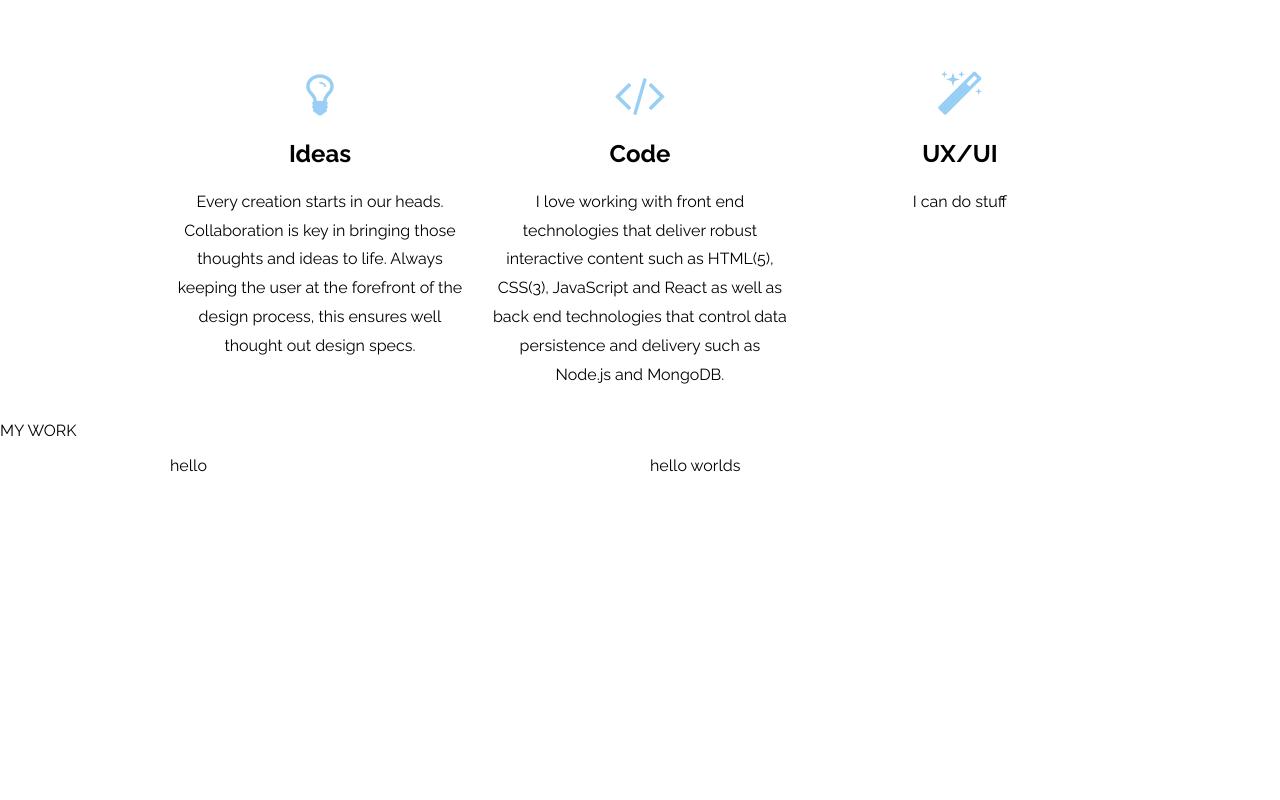
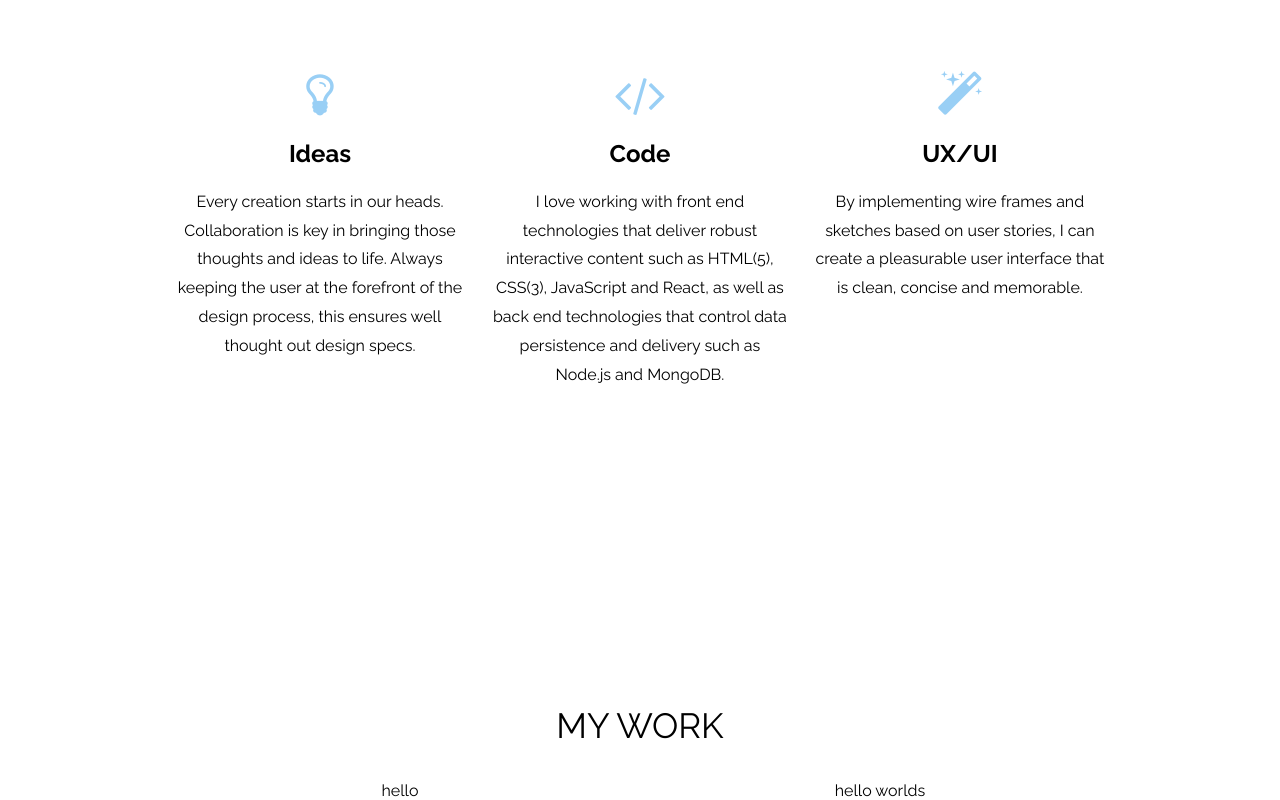
Before and after one commit to allen30331/allen30331.github.io, a plain HTML site: page index.html in a window 1280 px wide. Shown: the part 963-1763 px from the top of the page. Before the commit the page ends 1438 px from the top, so only its background shows below. Drawn offline with Linux system fonts and the light colour scheme; a web font is replaced by a local one.

Commit message:
added my work section

```diff
--- a/assets/css/main.css
+++ b/assets/css/main.css
@@ -49,7 +49,7 @@ ul.nav {
 
 
 /*skills section*/
-.skills-container {
+.skills-container, .my-work-container {
 	text-align: center;
 }
 
@@ -57,7 +57,7 @@ ul.nav {
 	line-height: 1.8;
 }
 
-.skills {
+.skills, .my-work {
     font-size: 35px;
     margin-top: 300px;
 }
--- a/index.html
+++ b/index.html
@@ -47,19 +47,19 @@
 			<div class="col-4">
 				<i class="fa fa-code fa-3x blue"></i>
 				<h2>Code</h2>
-				<p class="summary">I love working with front end technologies that deliver robust interactive content such as HTML(5), CSS(3), JavaScript and React as well as back end technologies that control data persistence and delivery such as Node.js and MongoDB.</p>
+				<p class="summary">I love working with front end technologies that deliver robust interactive content such as HTML(5), CSS(3), JavaScript and React, as well as back end technologies that control data persistence and delivery such as Node.js and MongoDB.</p>
 			</div>
 			<div class="col-4">
 				<i class="fa fa-magic fa-3x blue"></i>
 				<h2>UX/UI</h2>
-				<p class="summary">I can do stuff</p>
+				<p class="summary">By implementing wire frames and sketches based on user stories, I can create a pleasurable user interface that is clean, concise and memorable.</p>
 			</div>
 		</div>
 
 	</div>
 
 	<div class="my-work-container">
-		<p>MY WORK</p>
+		<p class="my-work">MY WORK</p>
 		<div class="row">
 			<div class="col-6">
 				hello
```
